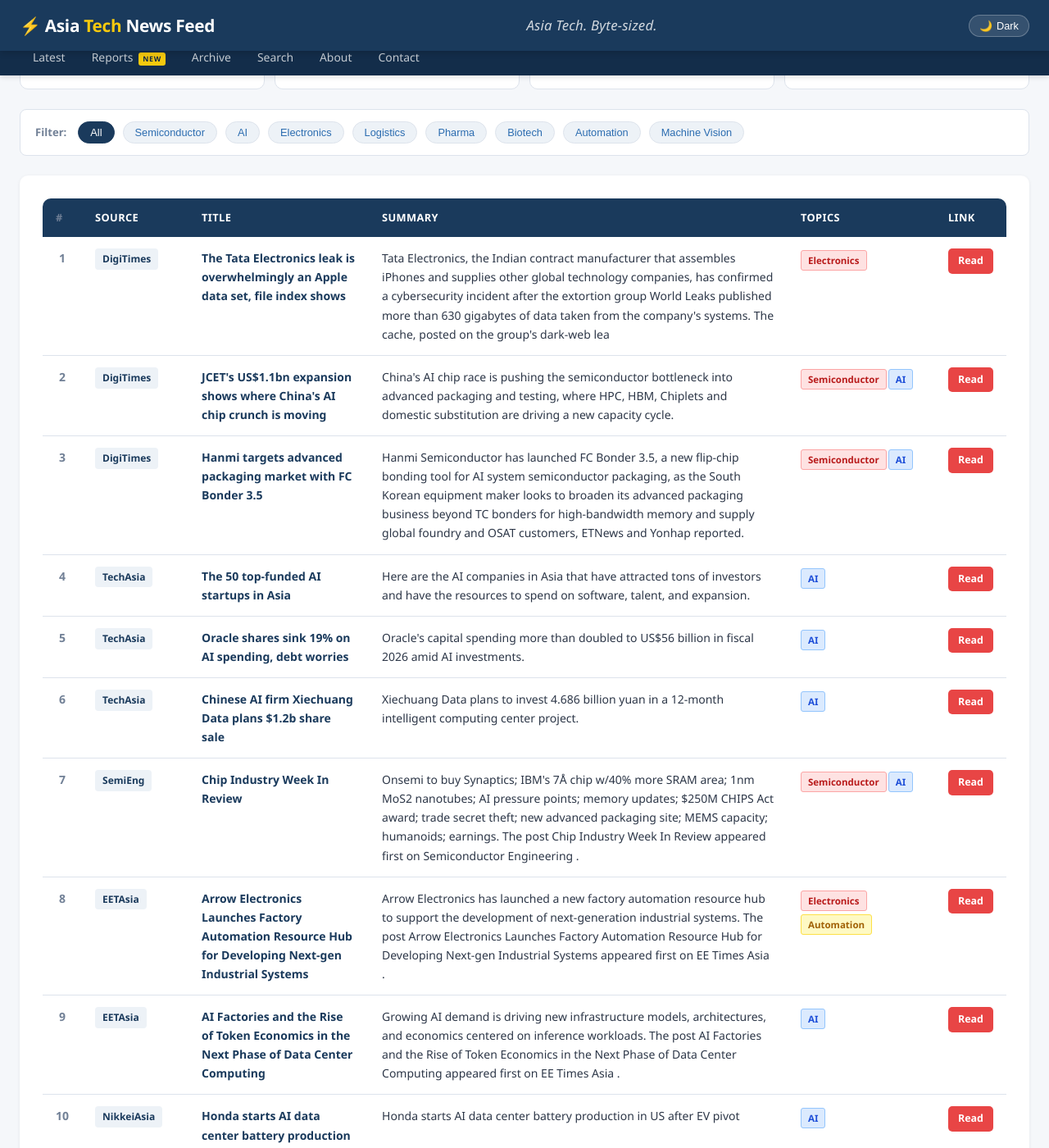
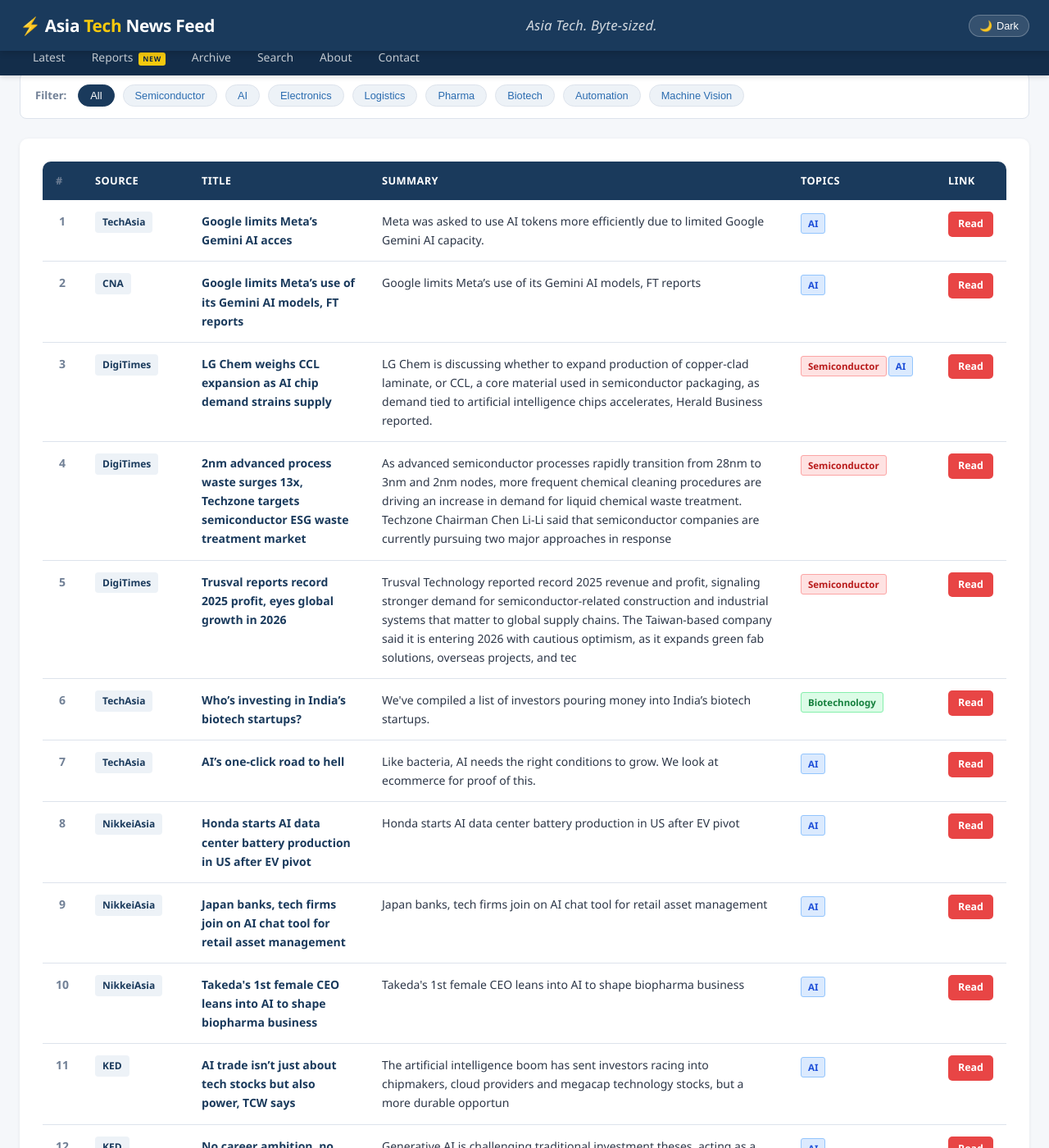
Before and after one commit to asiatechfeed/Asia-Tech-Feed, a Jekyll site: the page built from _posts/2026-06-28-asia-tech-news-digest.md, in a window 1280 px wide and 1400 px high, scrolled down 583 px. Shown: the whole window at 82% size. Built offline with Jekyll 4.4.1, drawn with Linux system fonts in a browser that asks for light colours; a script that is not in the unit is left out; some of the changed text lies outside the part shown.

Commit message:
📰 News digest 2026-06-28 (13 articles)

```diff
--- a/_posts/2026-06-28-asia-tech-news-digest.md
+++ b/_posts/2026-06-28-asia-tech-news-digest.md
@@ -1,16 +1,16 @@
 ---
 layout: post
 title: "Asia Tech News Digest - June 28, 2026"
-date: 2026-06-28 08:01:40 +0800
-articles_count: 15
-sources_count: 6
-sources: ["DigiTimes", "EETAsia", "KED", "NikkeiAsia", "SemiEng", "TechAsia"]
+date: 2026-06-28 18:12:56 +0800
+articles_count: 13
+sources_count: 5
+sources: ["CNA", "DigiTimes", "KED", "NikkeiAsia", "TechAsia"]
 csv_file: /assets/data/news-2026-06-28.tsv
-featured_title: "The Tata Electronics leak is overwhelmingly an Apple data set, file index shows"
-featured_url: "https://www.digitimes.com/news/a20260627VL200/apple-data-component-technology.html"
-featured_source: "DigiTimes"
-featured_summary: "Tata Electronics, the Indian contract manufacturer that assembles iPhones and supplies other global technology companies, has confirmed a cybersecurity incident after the extortion group World Leaks published more than 630 gigabytes of data taken from the company's systems. The cache, posted on the group's dark-web lea"
-featured_image: "https://img.digitimes.com/newsshow/20260627vl200_files/2_b.jpg"
+featured_title: "Google limits Meta\u2019s Gemini AI acces"
+featured_url: "https://www.techinasia.com/meta-agrees-buy-16-gw-ai-capacity-crusoe"
+featured_source: "TechAsia"
+featured_summary: "Meta was asked to use AI tokens more efficiently due to limited Google Gemini AI capacity."
+featured_image: ""
 ---
 
 <table class="news-table">
@@ -27,78 +27,62 @@ featured_image: "https://img.digitimes.com/newsshow/20260627vl200_files/2_b.jpg"
 <tbody>
 <tr>
   <td class="col-num">1</td>
-  <td class="col-source"><span class="source-badge">DigiTimes</span></td>
-  <td class="col-title"><span class="article-title">The Tata Electronics leak is overwhelmingly an Apple data set, file index shows</span></td>
-  <td class="col-summary">Tata Electronics, the Indian contract manufacturer that assembles iPhones and supplies other global technology companies, has confirmed a cybersecurity incident after the extortion group World Leaks published more than 630 gigabytes of data taken from the company's systems. The cache, posted on the group's dark-web lea</td>
-  <td class="col-tags"><span class="tag semi">Electronics</span></td>
-  <td class="col-link"><a class="btn-link" href="https://www.digitimes.com/news/a20260627VL200/apple-data-component-technology.html" target="_blank" rel="noopener">Read</a></td>
+  <td class="col-source"><span class="source-badge">TechAsia</span></td>
+  <td class="col-title"><span class="article-title">Google limits Meta’s Gemini AI acces</span></td>
+  <td class="col-summary">Meta was asked to use AI tokens more efficiently due to limited Google Gemini AI capacity.</td>
+  <td class="col-tags"><span class="tag ai">AI</span></td>
+  <td class="col-link"><a class="btn-link" href="https://www.techinasia.com/meta-agrees-buy-16-gw-ai-capacity-crusoe" target="_blank" rel="noopener">Read</a></td>
 </tr>
 <tr>
   <td class="col-num">2</td>
-  <td class="col-source"><span class="source-badge">DigiTimes</span></td>
-  <td class="col-title"><span class="article-title">JCET's US$1.1bn expansion shows where China's AI chip crunch is moving</span></td>
-  <td class="col-summary">China's AI chip race is pushing the semiconductor bottleneck into advanced packaging and testing, where HPC, HBM, Chiplets and domestic substitution are driving a new capacity cycle.</td>
-  <td class="col-tags"><span class="tag semi">Semiconductor</span><span class="tag ai">AI</span></td>
-  <td class="col-link"><a class="btn-link" href="https://www.digitimes.com/news/a20260626VL206/ai-chip-packaging-jcet-expansion-testing.html" target="_blank" rel="noopener">Read</a></td>
+  <td class="col-source"><span class="source-badge">CNA</span></td>
+  <td class="col-title"><span class="article-title">Google limits Meta’s use of its Gemini AI models, FT reports</span></td>
+  <td class="col-summary">Google limits Meta’s use of its Gemini AI models, FT reports</td>
+  <td class="col-tags"><span class="tag ai">AI</span></td>
+  <td class="col-link"><a class="btn-link" href="https://www.channelnewsasia.com/business/google-limits-metas-use-its-gemini-ai-models-ft-reports-6216136" target="_blank" rel="noopener">Read</a></td>
 </tr>
 <tr>
   <td class="col-num">3</td>
   <td class="col-source"><span class="source-badge">DigiTimes</span></td>
-  <td class="col-title"><span class="article-title">Hanmi targets advanced packaging market with FC Bonder 3.5</span></td>
-  <td class="col-summary">Hanmi Semiconductor has launched FC Bonder 3.5, a new flip-chip bonding tool for AI system semiconductor packaging, as the South Korean equipment maker looks to broaden its advanced packaging business beyond TC bonders for high-bandwidth memory and supply global foundry and OSAT customers, ETNews and Yonhap reported.</td>
+  <td class="col-title"><span class="article-title">LG Chem weighs CCL expansion as AI chip demand strains supply</span></td>
+  <td class="col-summary">LG Chem is discussing whether to expand production of copper-clad laminate, or CCL, a core material used in semiconductor packaging, as demand tied to artificial intelligence chips accelerates, Herald Business reported.</td>
   <td class="col-tags"><span class="tag semi">Semiconductor</span><span class="tag ai">AI</span></td>
-  <td class="col-link"><a class="btn-link" href="https://www.digitimes.com/news/a20260626VL211/packaging-hanmi-equipment-market-hbm.html" target="_blank" rel="noopener">Read</a></td>
+  <td class="col-link"><a class="btn-link" href="https://www.digitimes.com/news/a20260625VL221/lg-chem-ccl-expansion-demand-ai-chip.html" target="_blank" rel="noopener">Read</a></td>
 </tr>
 <tr>
   <td class="col-num">4</td>
-  <td class="col-source"><span class="source-badge">TechAsia</span></td>
-  <td class="col-title"><span class="article-title">The 50 top-funded AI startups in Asia</span></td>
-  <td class="col-summary">Here are the AI companies in Asia that have attracted tons of investors and have the resources to spend on software, talent, and expansion.</td>
-  <td class="col-tags"><span class="tag ai">AI</span></td>
-  <td class="col-link"><a class="btn-link" href="https://www.techinasia.com/the-50-top-funded-ai-startups-in-asia" target="_blank" rel="noopener">Read</a></td>
+  <td class="col-source"><span class="source-badge">DigiTimes</span></td>
+  <td class="col-title"><span class="article-title">2nm advanced process waste surges 13x, Techzone targets semiconductor ESG waste treatment market</span></td>
+  <td class="col-summary">As advanced semiconductor processes rapidly transition from 28nm to 3nm and 2nm nodes, more frequent chemical cleaning procedures are driving an increase in demand for liquid chemical waste treatment. Techzone Chairman Chen Li-Li said that semiconductor companies are currently pursuing two major approaches in response </td>
+  <td class="col-tags"><span class="tag semi">Semiconductor</span></td>
+  <td class="col-link"><a class="btn-link" href="https://www.digitimes.com/news/a20260624PD211/2nm-market-28nm-3nm.html" target="_blank" rel="noopener">Read</a></td>
 </tr>
 <tr>
   <td class="col-num">5</td>
-  <td class="col-source"><span class="source-badge">TechAsia</span></td>
-  <td class="col-title"><span class="article-title">Oracle shares sink 19% on AI spending, debt worries</span></td>
-  <td class="col-summary">Oracle's capital spending more than doubled to US$56 billion in fiscal 2026 amid AI investments.</td>
-  <td class="col-tags"><span class="tag ai">AI</span></td>
-  <td class="col-link"><a class="btn-link" href="https://www.techinasia.com/oracle-data-center-financing-nears-close-as-debt-terms-shift" target="_blank" rel="noopener">Read</a></td>
+  <td class="col-source"><span class="source-badge">DigiTimes</span></td>
+  <td class="col-title"><span class="article-title">Trusval reports record 2025 profit, eyes global growth in 2026</span></td>
+  <td class="col-summary">Trusval Technology reported record 2025 revenue and profit, signaling stronger demand for semiconductor-related construction and industrial systems that matter to global supply chains. The Taiwan-based company said it is entering 2026 with cautious optimism, as it expands green fab solutions, overseas projects, and tec</td>
+  <td class="col-tags"><span class="tag semi">Semiconductor</span></td>
+  <td class="col-link"><a class="btn-link" href="https://www.digitimes.com/news/a20260624PD215/trusval-profit-revenue-2026.html" target="_blank" rel="noopener">Read</a></td>
 </tr>
 <tr>
   <td class="col-num">6</td>
   <td class="col-source"><span class="source-badge">TechAsia</span></td>
-  <td class="col-title"><span class="article-title">Chinese AI firm Xiechuang Data plans $1.2b share sale</span></td>
-  <td class="col-summary">Xiechuang Data plans to invest 4.686 billion yuan in a 12-month intelligent computing center project.</td>
-  <td class="col-tags"><span class="tag ai">AI</span></td>
-  <td class="col-link"><a class="btn-link" href="https://www.techinasia.com/endowus-ceo-gregory-van-optimistic-profitability" target="_blank" rel="noopener">Read</a></td>
+  <td class="col-title"><span class="article-title">Who’s investing in India’s biotech startups?</span></td>
+  <td class="col-summary">We've compiled a list of investors pouring money into India’s biotech startups.</td>
+  <td class="col-tags"><span class="tag bio">Biotechnology</span></td>
+  <td class="col-link"><a class="btn-link" href="https://www.techinasia.com/whos-investing-indias-biotech-startups" target="_blank" rel="noopener">Read</a></td>
 </tr>
 <tr>
   <td class="col-num">7</td>
-  <td class="col-source"><span class="source-badge">SemiEng</span></td>
-  <td class="col-title"><span class="article-title">Chip Industry Week In Review</span></td>
-  <td class="col-summary">Onsemi to buy Synaptics; IBM's 7Å chip w/40% more SRAM area; 1nm MoS2 nanotubes; AI pressure points; memory updates; $250M CHIPS Act award; trade secret theft; new advanced packaging site; MEMS capacity; humanoids; earnings. The post Chip Industry Week In Review appeared first on Semiconductor Engineering .</td>
-  <td class="col-tags"><span class="tag semi">Semiconductor</span><span class="tag ai">AI</span></td>
-  <td class="col-link"><a class="btn-link" href="https://semiengineering.com/chip-industry-week-in-review-144/" target="_blank" rel="noopener">Read</a></td>
+  <td class="col-source"><span class="source-badge">TechAsia</span></td>
+  <td class="col-title"><span class="article-title">AI’s one-click road to hell</span></td>
+  <td class="col-summary">Like bacteria, AI needs the right conditions to grow. We look at ecommerce for proof of this.</td>
+  <td class="col-tags"><span class="tag ai">AI</span></td>
+  <td class="col-link"><a class="btn-link" href="https://www.techinasia.com/ais-oneclick-road-hell" target="_blank" rel="noopener">Read</a></td>
 </tr>
 <tr>
   <td class="col-num">8</td>
-  <td class="col-source"><span class="source-badge">EETAsia</span></td>
-  <td class="col-title"><span class="article-title">Arrow Electronics Launches Factory Automation Resource Hub for Developing Next-gen Industrial Systems</span></td>
-  <td class="col-summary">Arrow Electronics has launched a new factory automation resource hub to support the development of next-generation industrial systems. The post Arrow Electronics Launches Factory Automation Resource Hub for Developing Next-gen Industrial Systems appeared first on EE Times Asia .</td>
-  <td class="col-tags"><span class="tag semi">Electronics</span><span class="tag auto">Automation</span></td>
-  <td class="col-link"><a class="btn-link" href="https://www.eetasia.com/arrow-electronics-launches-factory-automation-resource-hub-for-developing-next-gen-industrial-systems/" target="_blank" rel="noopener">Read</a></td>
-</tr>
-<tr>
-  <td class="col-num">9</td>
-  <td class="col-source"><span class="source-badge">EETAsia</span></td>
-  <td class="col-title"><span class="article-title">AI Factories and the Rise of Token Economics in the Next Phase of Data Center Computing</span></td>
-  <td class="col-summary">Growing AI demand is driving new infrastructure models, architectures, and economics centered on inference workloads. The post AI Factories and the Rise of Token Economics in the Next Phase of Data Center Computing appeared first on EE Times Asia .</td>
-  <td class="col-tags"><span class="tag ai">AI</span></td>
-  <td class="col-link"><a class="btn-link" href="https://www.eetasia.com/ai-factories-and-the-rise-of-token-economics-in-the-next-phase-of-data-center-computing/" target="_blank" rel="noopener">Read</a></td>
-</tr>
-<tr>
-  <td class="col-num">10</td>
   <td class="col-source"><span class="source-badge">NikkeiAsia</span></td>
   <td class="col-title"><span class="article-title">Honda starts AI data center battery production in US after EV pivot</span></td>
   <td class="col-summary">Honda starts AI data center battery production in US after EV pivot</td>
@@ -106,7 +90,7 @@ featured_image: "https://img.digitimes.com/newsshow/20260627vl200_files/2_b.jpg"
   <td class="col-link"><a class="btn-link" href="https://asia.nikkei.com/business/technology/artificial-intelligence/honda-starts-ai-data-center-battery-production-in-us-after-ev-pivot" target="_blank" rel="noopener">Read</a></td>
 </tr>
 <tr>
-  <td class="col-num">11</td>
+  <td class="col-num">9</td>
   <td class="col-source"><span class="source-badge">NikkeiAsia</span></td>
   <td class="col-title"><span class="article-title">Japan banks, tech firms join on AI chat tool for retail asset management</span></td>
   <td class="col-summary">Japan banks, tech firms join on AI chat tool for retail asset management</td>
@@ -114,7 +98,7 @@ featured_image: "https://img.digitimes.com/newsshow/20260627vl200_files/2_b.jpg"
   <td class="col-link"><a class="btn-link" href="https://asia.nikkei.com/business/finance/japan-banks-tech-firms-join-on-ai-chat-tool-for-retail-asset-management" target="_blank" rel="noopener">Read</a></td>
 </tr>
 <tr>
-  <td class="col-num">12</td>
+  <td class="col-num">10</td>
   <td class="col-source"><span class="source-badge">NikkeiAsia</span></td>
   <td class="col-title"><span class="article-title">Takeda's 1st female CEO leans into AI to shape biopharma business</span></td>
   <td class="col-summary">Takeda's 1st female CEO leans into AI to shape biopharma business</td>
@@ -122,7 +106,7 @@ featured_image: "https://img.digitimes.com/newsshow/20260627vl200_files/2_b.jpg"
   <td class="col-link"><a class="btn-link" href="https://asia.nikkei.com/business/pharmaceuticals/takeda-s-1st-female-ceo-leans-into-ai-to-shape-biopharma-business" target="_blank" rel="noopener">Read</a></td>
 </tr>
 <tr>
-  <td class="col-num">13</td>
+  <td class="col-num">11</td>
   <td class="col-source"><span class="source-badge">KED</span></td>
   <td class="col-title"><span class="article-title">AI trade isn’t just about tech stocks but also power, TCW says</span></td>
   <td class="col-summary">The artificial intelligence boom has sent investors racing into chipmakers, cloud providers and megacap technology stocks, but a more durable opportun</td>
@@ -130,7 +114,7 @@ featured_image: "https://img.digitimes.com/newsshow/20260627vl200_files/2_b.jpg"
   <td class="col-link"><a class="btn-link" href="https://www.kedglobal.com/asset-management/newsView/ked202606010002" target="_blank" rel="noopener">Read</a></td>
 </tr>
 <tr>
-  <td class="col-num">14</td>
+  <td class="col-num">12</td>
   <td class="col-source"><span class="source-badge">KED</span></td>
   <td class="col-title"><span class="article-title">No career ambition, no ego: AI plays devil's advocate at Audax Private Equity</span></td>
   <td class="col-summary">Generative AI is challenging traditional investment theses, acting as a devil's advocate to sharpen decision-making, particularly when it comes to ass</td>
@@ -138,7 +122,7 @@ featured_image: "https://img.digitimes.com/newsshow/20260627vl200_files/2_b.jpg"
   <td class="col-link"><a class="btn-link" href="https://www.kedglobal.com/private-equity/newsView/ked202603120002" target="_blank" rel="noopener">Read</a></td>
 </tr>
 <tr>
-  <td class="col-num">15</td>
+  <td class="col-num">13</td>
   <td class="col-source"><span class="source-badge">KED</span></td>
   <td class="col-title"><span class="article-title">EuBiologics partners with Korea's health agency to develop Nipah virus vaccine candidate</span></td>
   <td class="col-summary">EuBiologics Co., South Korea's vaccine-focused biotechnology company, is developing a vaccine candidate against the Nipah virus, an infectious disease</td>
```
Also changed, not shown: _digest_meta.json (+16 -17 lines), assets/data/news-2026-06-28.tsv (+13 -15 lines), assets/data/search-index.json.
